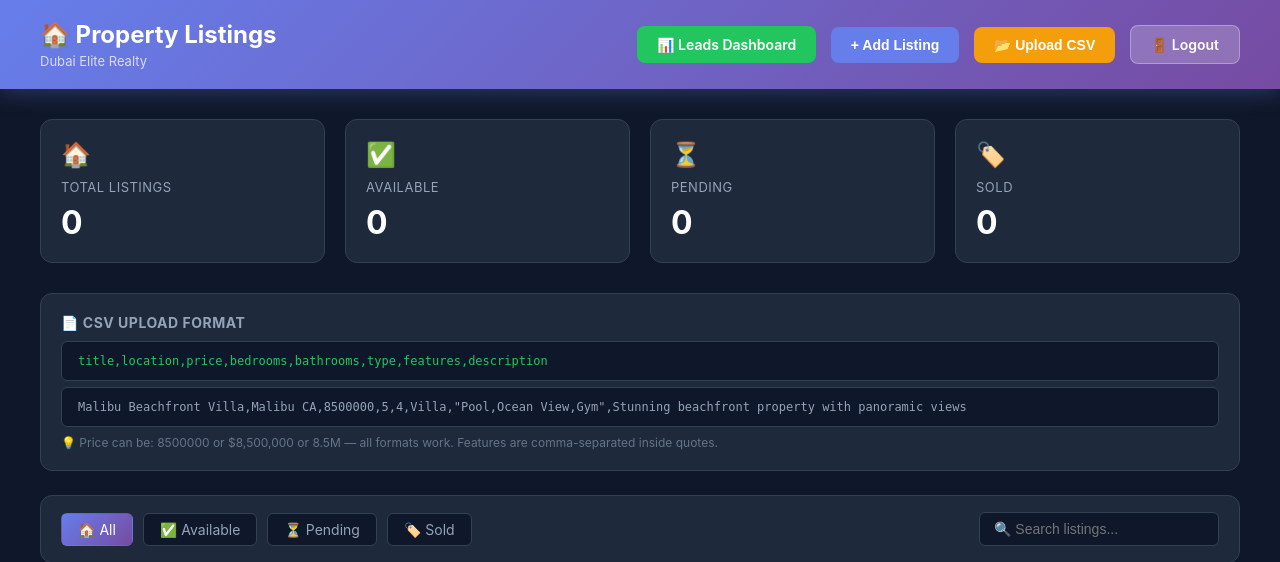
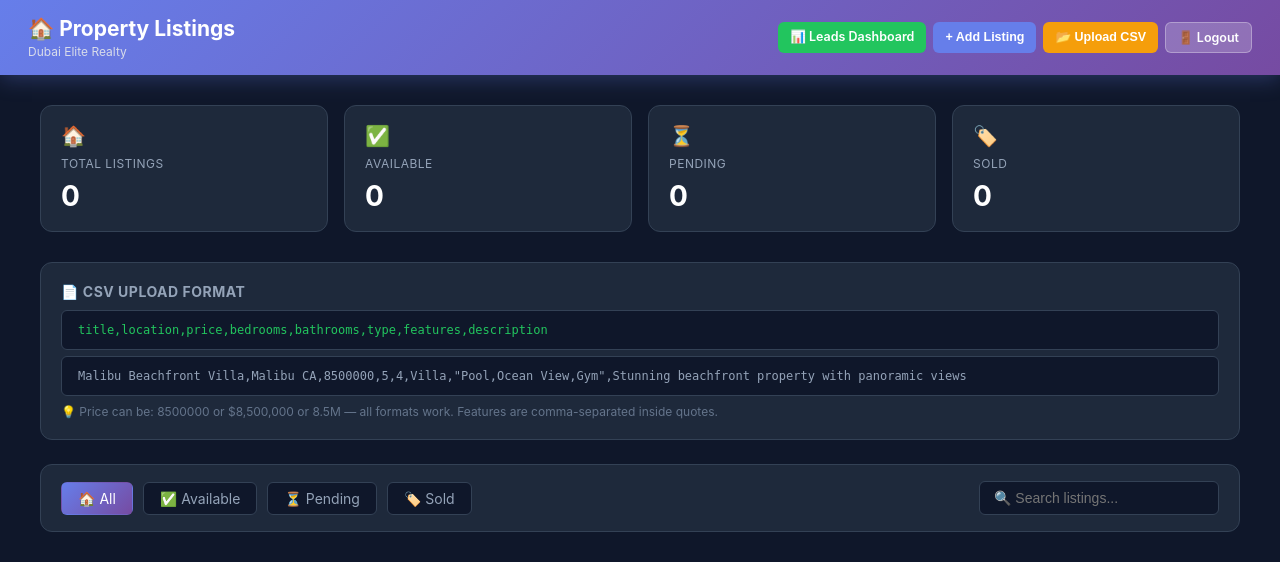
Before and after one commit to Luxury-Leads-AI/Luxury-Leads-AI, a Flask app: page /listings/1 in a window 1280 px wide. Shown: the top 562 px of the page. Run offline with Flask 3, Linux system fonts and the light colour scheme; the visitor is signed in with stand-in values (Sample User, id 1); some libraries are stand-ins or nearby versions.

Commit message:
Compact stat cards, nav buttons and titles consistently across all dashboard pages

```diff
--- a/templates/agent_detail.html
+++ b/templates/agent_detail.html
@@ -23,9 +23,10 @@
     .title { font-size: 21px; font-weight: bold; color: white; }
     .subtitle { font-size: 13px; opacity: 0.9; margin-top: 4px; }
     .btn-back {
-      text-decoration: none; padding: 8px 16px; border-radius: 8px;
-      font-size: 13px; font-weight: 600; background: rgba(255,255,255,0.2);
+      text-decoration: none; padding: 6px 12px; border-radius: 6px;
+      font-size: 12.5px; font-weight: 600; background: rgba(255,255,255,0.2);
       color: white; border: 1px solid rgba(255,255,255,0.3);
+      white-space: nowrap; line-height: 1.4; display: inline-block;
     }
     .container { padding: 24px 28px 60px; max-width: 1200px; margin: 0 auto; }
 
--- a/templates/listings.html
+++ b/templates/listings.html
@@ -14,27 +14,39 @@
 
     .topbar {
       background: linear-gradient(135deg, #667eea 0%, #764ba2 100%);
-      padding: 20px 40px;
+      padding: 16px 28px;
       display: flex;
       justify-content: space-between;
       align-items: center;
+      gap: 16px;
+      flex-wrap: wrap;
       box-shadow: 0 4px 20px rgba(102,126,234,0.3);
     }
 
-    .title { font-size: 24px; font-weight: bold; color: white; }
-    .subtitle { font-size: 13px; opacity: 0.9; margin-top: 4px; }
+    .title { font-size: 21px; font-weight: bold; color: white; }
+    .subtitle { font-size: 12px; opacity: 0.9; margin-top: 3px; }
 
+    /* Compact wrapping nav, same as the other dashboards - four buttons
+       used to run off the right edge of a phone. */
+    .topbar-actions {
+      display: flex;
+      flex-wrap: wrap;
+      gap: 7px;
+      justify-content: flex-end;
+    }
     .topbar-actions a, .topbar-actions button {
       text-decoration: none;
-      padding: 10px 20px;
-      border-radius: 8px;
-      margin-left: 10px;
-      font-size: 14px;
+      padding: 6px 12px;
+      border-radius: 6px;
+      margin-left: 0;
+      font-size: 12.5px;
       font-weight: 600;
       transition: transform 0.2s;
       display: inline-block;
       border: none;
       cursor: pointer;
+      white-space: nowrap;
+      line-height: 1.4;
     }
     .topbar-actions a:hover, .topbar-actions button:hover { transform: translateY(-2px); }
     .btn-leads { background: #22c55e; color: white; }
@@ -44,22 +56,23 @@
 
     .container { padding: 30px 40px; max-width: 1400px; margin: 0 auto; }
 
+    /* Compact stat cards, matching the super admin dashboard. */
     .stats-grid {
       display: grid;
-      grid-template-columns: repeat(auto-fit, minmax(180px, 1fr));
-      gap: 20px;
+      grid-template-columns: repeat(auto-fit, minmax(160px, 1fr));
+      gap: 16px;
       margin-bottom: 30px;
     }
 
     .stat-card {
       background: #1e293b;
-      padding: 20px;
+      padding: 18px 20px;
       border-radius: 12px;
       border: 1px solid #334155;
     }
-    .stat-icon { font-size: 24px; margin-bottom: 10px; }
-    .stat-label { font-size: 13px; color: #94a3b8; margin-bottom: 8px; text-transform: uppercase; letter-spacing: 0.5px; }
-    .stat-value { font-size: 32px; font-weight: bold; color: white; }
+    .stat-icon { font-size: 20px; margin-bottom: 8px; }
+    .stat-label { font-size: 12px; color: #94a3b8; margin-bottom: 8px; text-transform: uppercase; letter-spacing: 0.5px; }
+    .stat-value { font-size: 28px; font-weight: bold; color: white; }
 
     /* CSV Template box */
     .csv-info {
@@ -429,9 +442,14 @@
 
     @media (max-width: 768px) {
       .container { padding: 16px; }
-      .topbar { flex-direction: column; gap: 15px; text-align: center; padding: 16px; }
+      .topbar { flex-direction: column; align-items: stretch; gap: 14px; padding: 16px; }
+      .topbar-actions { justify-content: center; }
       .listings-grid { grid-template-columns: 1fr; }
       .form-row { grid-template-columns: 1fr; }
+      .stats-grid { grid-template-columns: repeat(auto-fit, minmax(140px, 1fr)); gap: 12px; }
+      .stat-value { font-size: 24px; }
+      .review-section { padding: 16px 14px; }
+      .review-actions { flex-wrap: wrap; }
     }
   </style>
 </head>
```
Also changed, not shown: templates/admin.html (+11 -6 lines), templates/agent_dashboard.html (+15 -10 lines), templates/agents.html (+20 -8 lines), templates/analytics.html (+24 -14 lines), templates/appointments.html (+29 -14 lines), tests/test_mobile_layout.py (+64 -0 lines).
